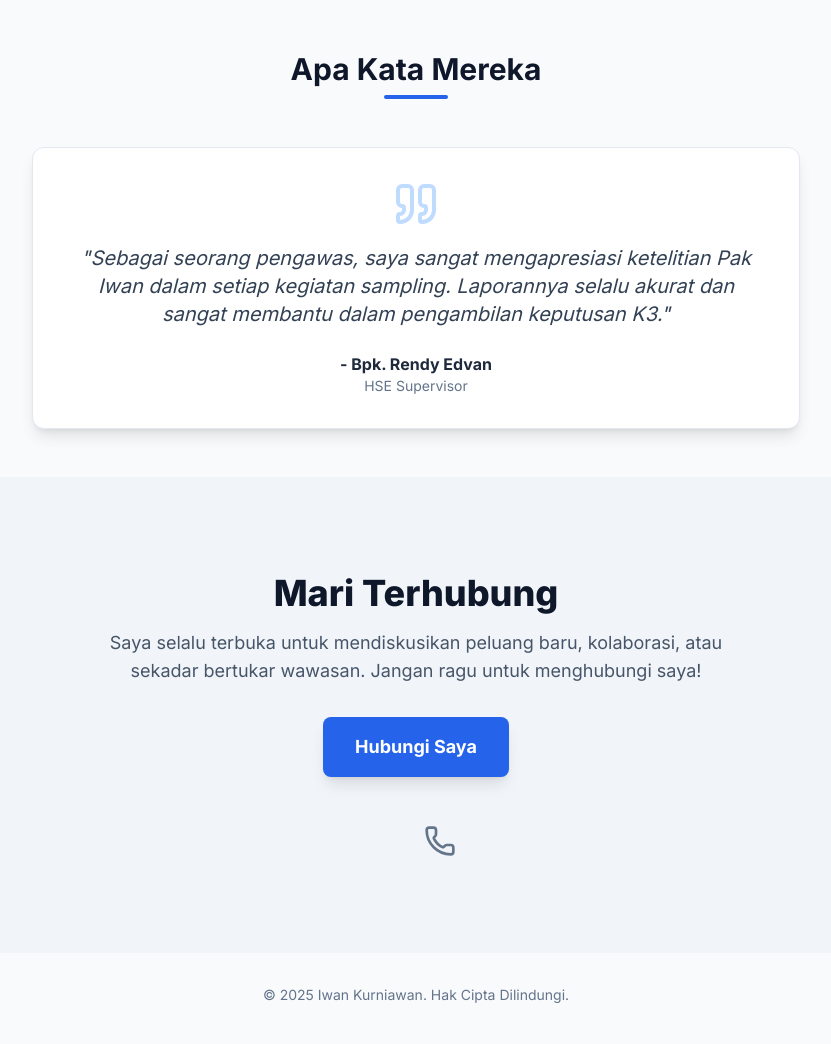
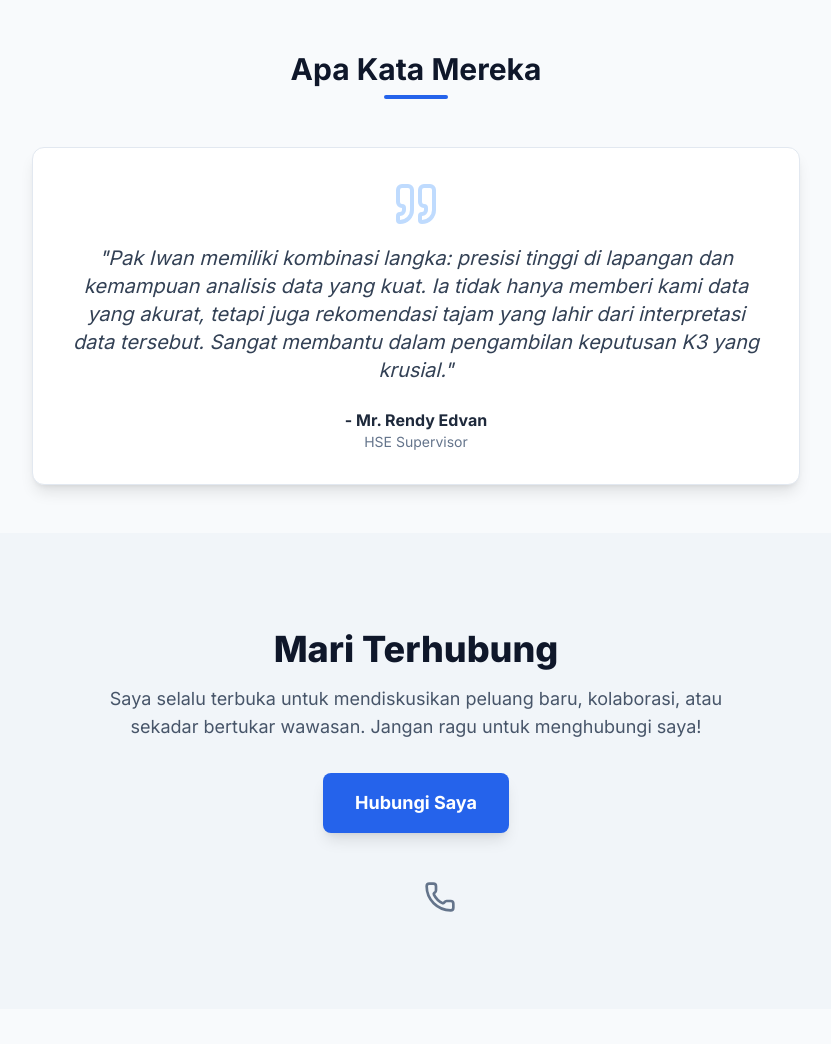
Before and after one commit to IwanKurniawann/IwanKurniawann.github.io, a plain HTML site: page index.html in a window 1280 px wide. Shown: the part 3819-4863 px from the top of the page, without its empty margins (224-1055 px from the left). Drawn offline with nearby package versions, Linux system fonts and the light colour scheme; some icons are missing.

Commit message:
Update index.html

```diff
--- a/index.html
+++ b/index.html
@@ -301,9 +301,9 @@
                     <div class="bg-white p-8 rounded-xl shadow-lg border border-slate-200">
                         <i data-lucide="quote" class="w-12 h-12 text-blue-200 mx-auto"></i>
                         <blockquote class="mt-4 text-xl text-slate-700 italic">
-                            "Sebagai seorang pengawas, saya sangat mengapresiasi ketelitian Pak Iwan dalam setiap kegiatan sampling. Laporannya selalu akurat dan sangat membantu dalam pengambilan keputusan K3."
+                            "Pak Iwan memiliki kombinasi langka: presisi tinggi di lapangan dan kemampuan analisis data yang kuat. Ia tidak hanya memberi kami data yang akurat, tetapi juga rekomendasi tajam yang lahir dari interpretasi data tersebut. Sangat membantu dalam pengambilan keputusan K3 yang krusial."
                         </blockquote>
-                        <cite class="block mt-6 not-italic font-bold text-slate-800">- Bpk. Rendy Edvan</cite>
+                        <cite class="block mt-6 not-italic font-bold text-slate-800">- Mr. Rendy Edvan</cite>
                         <p class="text-sm text-slate-500">HSE Supervisor</p>
                     </div>
                  </div>
```
